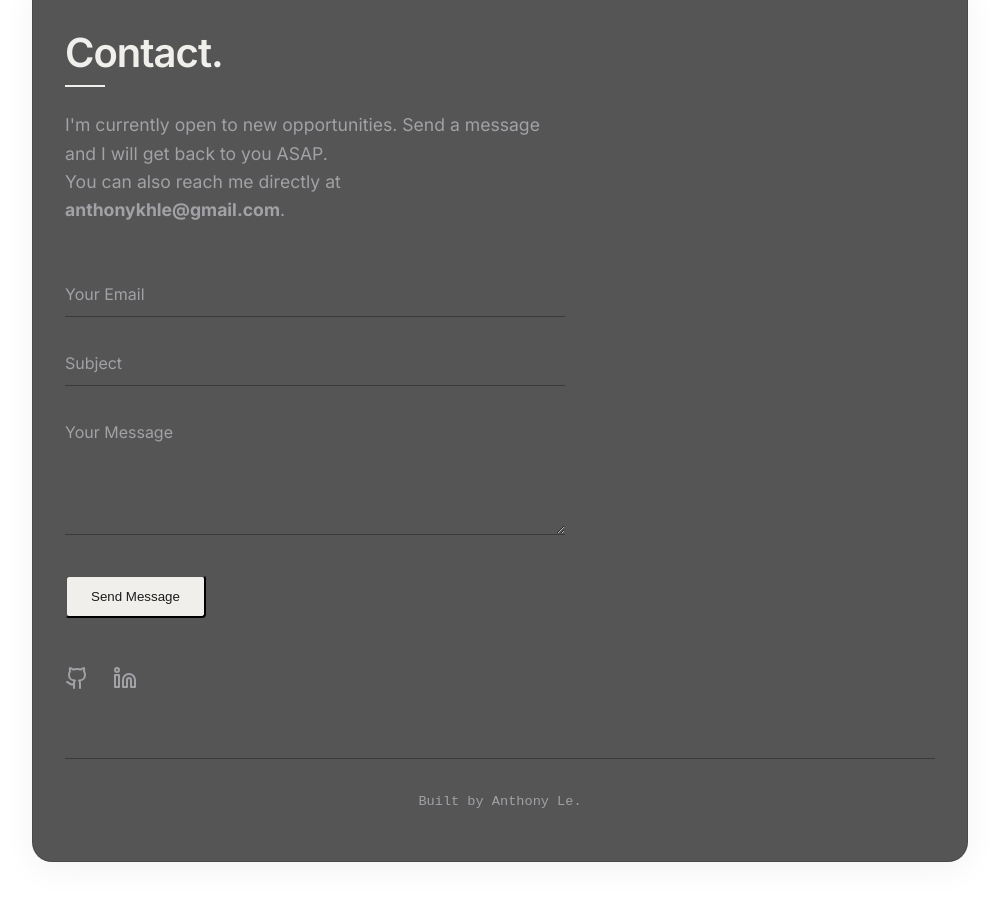
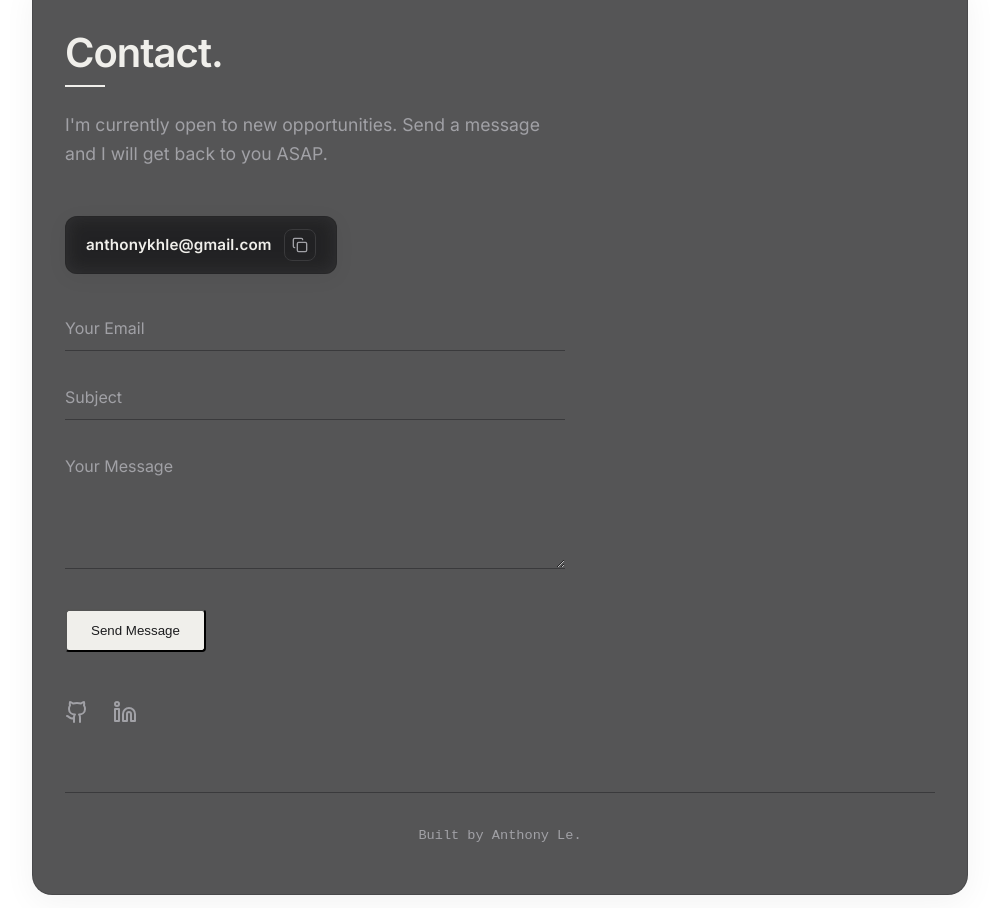
Before and after one commit to Ayprusss/AnthonyLe, a React (Create React App) app: page / in a window 1280 px wide. Shown: the part 5130-6038 px from the top of the page, without its empty margins (140-1139 px from the left). Built offline with nearby package versions, Linux system fonts and the light colour scheme.

Commit message:
added copy component card for email in contact form

```diff
--- a/src/Components/Contact.css
+++ b/src/Components/Contact.css
@@ -1,3 +1,67 @@
+/* ── Email floating card ── */
+.email-card {
+    display: inline-flex;
+    align-items: center;
+    gap: 0.75rem;
+    padding: 0.75rem 1.25rem;
+    margin-bottom: 2rem;
+    border-radius: 12px;
+    background: rgba(var(--bg-rgb), 0.55);
+    backdrop-filter: blur(10px);
+    -webkit-backdrop-filter: blur(10px);
+    border: 1px solid rgba(var(--bg-rgb), 0.25);
+    box-shadow: 0 4px 20px rgba(0, 0, 0, 0.06);
+    transition: box-shadow 0.3s ease, transform 0.3s ease;
+}
+
+.email-card:hover {
+    box-shadow: 0 6px 28px rgba(0, 0, 0, 0.1);
+    transform: translateY(-2px);
+}
+
+.email-card-address {
+    font-size: 0.95rem;
+    font-weight: 600;
+    color: var(--text-main);
+    text-decoration: none;
+    letter-spacing: 0.01em;
+    transition: color 0.2s ease;
+}
+
+.email-card-address:hover {
+    color: var(--accent, var(--text-main));
+}
+
+.email-copy-btn {
+    display: inline-flex;
+    align-items: center;
+    justify-content: center;
+    width: 32px;
+    height: 32px;
+    border-radius: 8px;
+    border: 1px solid var(--border-color);
+    background: transparent;
+    color: var(--text-muted);
+    cursor: pointer;
+    transition: all 0.2s ease;
+}
+
+.email-copy-btn:hover {
+    background: rgba(var(--bg-rgb), 0.4);
+    color: var(--text-main);
+    border-color: var(--text-muted);
+}
+
+.email-copy-btn:active {
+    transform: scale(0.92);
+}
+
+/* Green check state after copy */
+.email-copy-btn:has(svg.lucide-check) {
+    color: #4ade80;
+    border-color: #4ade80;
+}
+
 .contact-form {
     display: flex;
     flex-direction: column;
--- a/src/Components/Contact.js
+++ b/src/Components/Contact.js
@@ -1,6 +1,6 @@
 import React, { useRef, useState } from 'react';
 import { motion } from 'framer-motion';
-import { Github, Linkedin } from 'lucide-react';
+import { Github, Linkedin, Copy, Check } from 'lucide-react';
 import emailjs from '@emailjs/browser';
 import './Contact.css';
 
@@ -9,6 +9,17 @@ const Contact = () => {
     const [isSending, setIsSending] = useState(false);
     const [responseMessage, setResponseMessage] = useState("");
     const [isSuccess, setIsSuccess] = useState(false);
+    const [copied, setCopied] = useState(false);
+
+    const handleCopyEmail = async () => {
+        try {
+            await navigator.clipboard.writeText('anthonykhle@gmail.com');
+            setCopied(true);
+            setTimeout(() => setCopied(false), 2000);
+        } catch (err) {
+            console.error('Failed to copy email:', err);
+        }
+    };
 
     const sendEmail = (e) => {
         e.preventDefault();
@@ -41,9 +52,22 @@ const Contact = () => {
                 <h2 className="section-title">Contact.</h2>
                 <div className="section-divider"></div>
                 <p className="section-subtitle">
-                    I'm currently open to new opportunities. Send a message and I will get back to you ASAP.<br />
-                    You can also reach me directly at <a href="mailto:anthonykhle@gmail.com" style={{ textDecoration: 'none', color: 'inherit', fontWeight: 'bold' }}>anthonykhle@gmail.com</a>.
+                    I'm currently open to new opportunities. Send a message and I will get back to you ASAP.
                 </p>
+
+                <div className="email-card">
+                    <a href="mailto:anthonykhle@gmail.com" className="email-card-address">
+                        anthonykhle@gmail.com
+                    </a>
+                    <button
+                        className="email-copy-btn"
+                        onClick={handleCopyEmail}
+                        aria-label={copied ? 'Copied!' : 'Copy email address'}
+                        title={copied ? 'Copied!' : 'Copy email'}
+                    >
+                        {copied ? <Check size={16} /> : <Copy size={16} />}
+                    </button>
+                </div>
 
                 <form ref={formRef} onSubmit={sendEmail} className="contact-form">
                     <div className="form-group">
```
